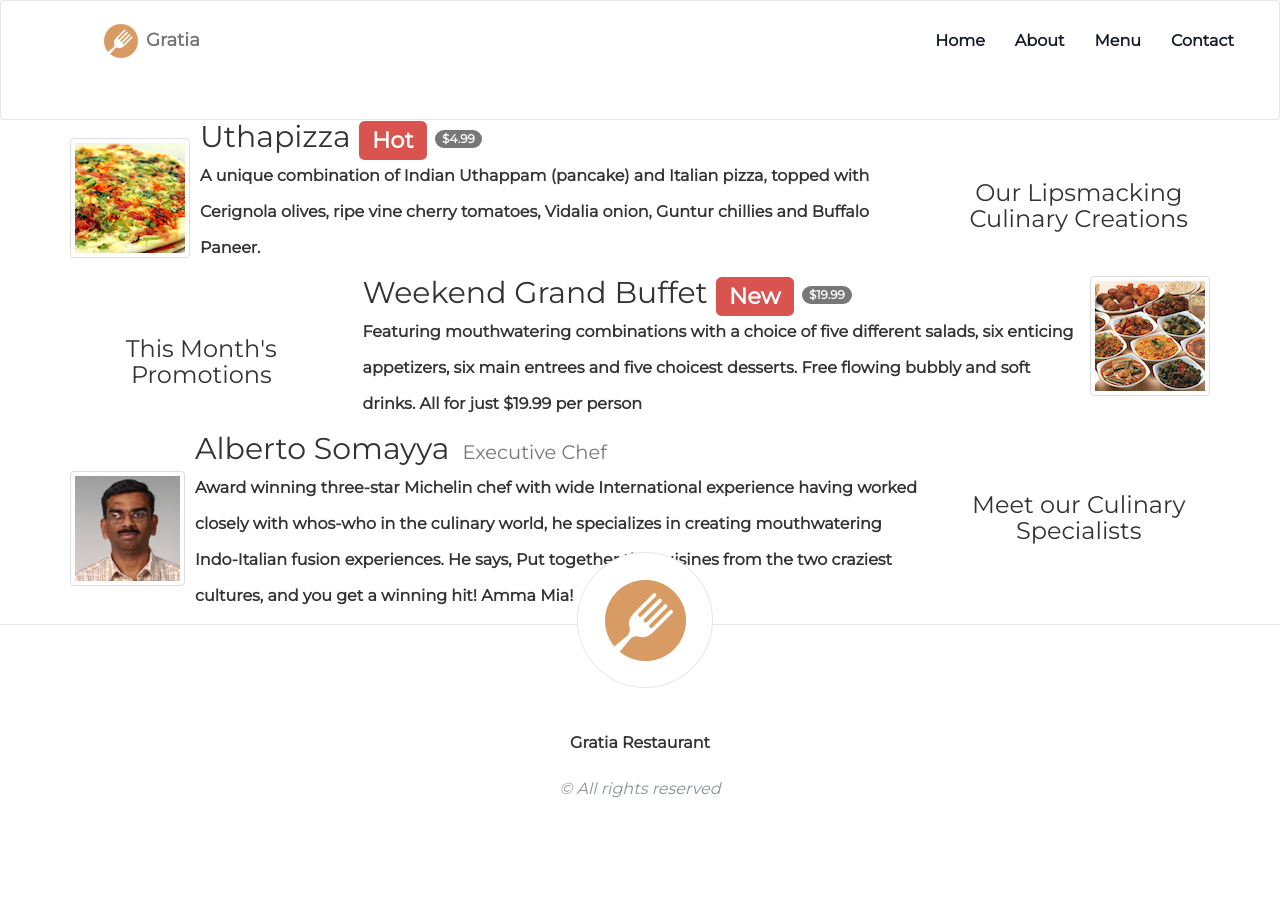
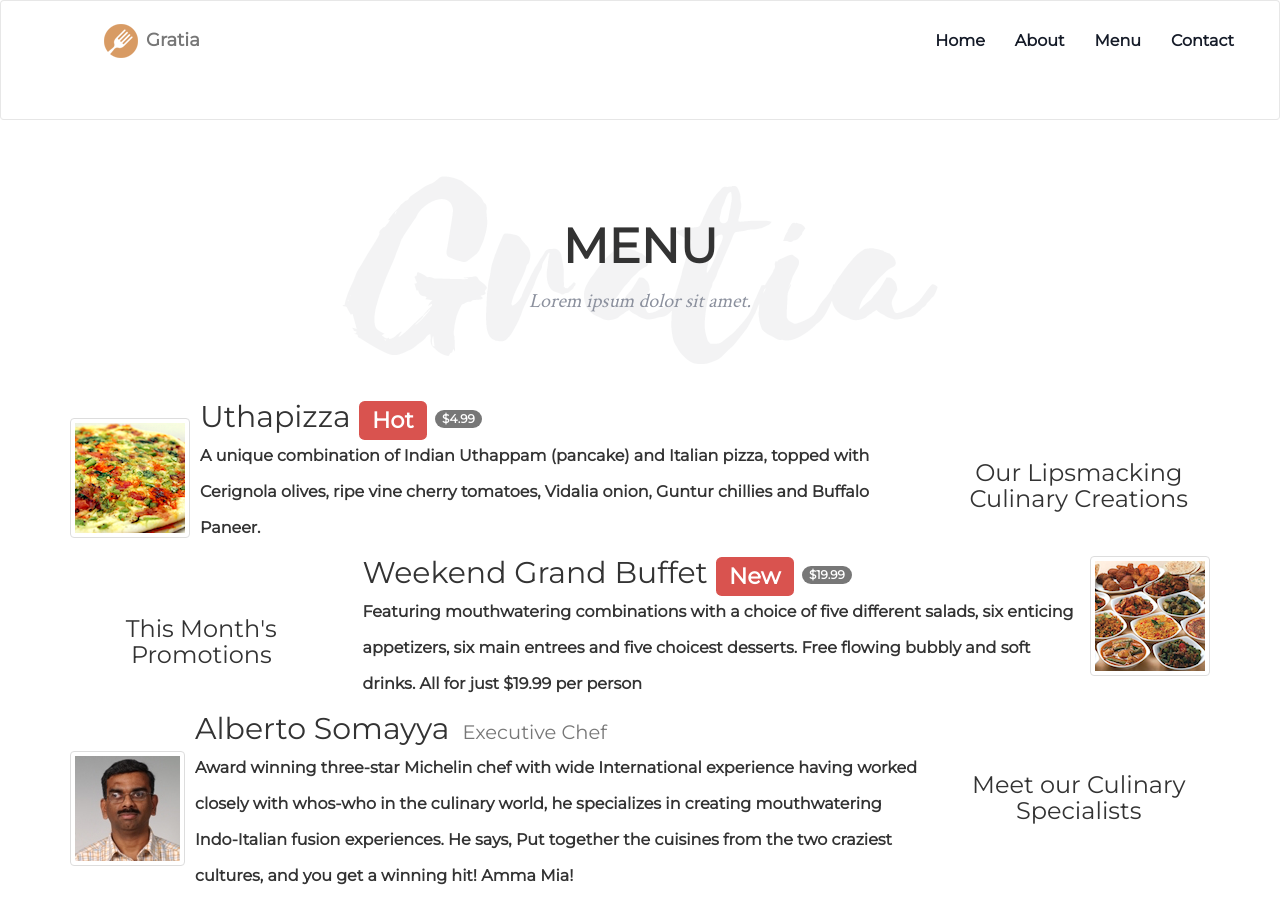
Before and after one commit to DrozdMargo/GratiaApp, a website: page app/index.html in a window 1280 px wide. Shown: the top 907 px of the page. Before the commit the page ends 837 px from the top, so only its background shows below. Drawn offline with nearby package versions, Linux system fonts and the light colour scheme; some packages are replaced by stand-ins of ours; a script that the page names is missing.

Commit message:
footer + header adaptived

```diff
--- a/app/index.html
+++ b/app/index.html
@@ -11,7 +11,7 @@
 <!-- build:css styles/main.css -->
     <link href="../bower_components/bootstrap/dist/css/bootstrap.min.css" rel="stylesheet">
     <link href="https://fonts.googleapis.com/css?family=Montserrat" rel="stylesheet">
-
+    <link href="https://fonts.googleapis.com/css?family=Crimson+Text" rel="stylesheet">
     <link rel="stylesheet" href="styles/main.css">
 <!-- endbuild -->
 
--- a/app/styles/main.css
+++ b/app/styles/main.css
@@ -46,35 +46,56 @@ a:active {
 .navbar-default .navbar-toggle:hover {
      background-color:#d89b64;
 }
-.row-footer {
-  margin: 0px auto;
-  padding: 20px 0px;
-  border-top: 1px solid #e6e6e6;
+header {
+	margin-bottom: 30px;
 }
-.row-footer p span {
+.menu-title {
+	background-image: url(../images/gratia.png);
+	background-repeat: no-repeat;
+	/*text-align: center;*/
+	background-position: center center;
+	/*vertical-align: middle;*/
+	height: 200px;
+	margin-top: 50px;
+}
+.menu-title h1 {
+	font-size: 48px;
+	font-weight: 700;
+	text-transform: uppercase;
+	padding-top: 50px;
+}
+
+.secondary-text {
+	font-family: 'Crimson Text', serif;
 	color: #8b909d;
-	font-size: 16px;
+	font-size: 20px;
 	font-style: italic;
-	line-height: 36px;
 	font-weight: 200;
 }
-.footer-logo {
-    position: absolute;
-    top: -100px;
-    left: 44%;
-}
-.footer-text {
+footer {
 	margin-top: 80px;
 }
+.row-footer {
+   border-top: 1px solid #e6e6e6;
+}
+.footer-logo {
+    position: relative;
+    transform: translateY(-50%);
+    text-align: center;
+  }
+.footer-text {
+	margin-top: -60px;
+}
+
+
 
 
 @media (min-width: 768px) {
 
-	 .navbar-brand>img {
-    	 padding-left: 80px;
+	.navbar-brand>img {
+    	padding-left: 80px;
      }
-
-	.navbar-nav>li {
+    .navbar-nav>li {
     	float: left;
 	}
 	.pull-right {
@@ -94,7 +115,28 @@ a:active {
 	 .navbar-nav ul {
 		width: 100%;
 	}
+	.menu-title {
+	background-image: url(../images/gratia477.png);
+	margin-top: 0;
+	height: 150px;
+	}
+	.menu-title h1 {
+	font-size: 38px;
+	}
+}
 
-
+@media (max-width: 548px) {
+	.menu-title {
+	background-image: url(../images/gratia315.png);
+	margin-top: 0;
+	height: 120px;
+	}
+	.menu-title h1 {
+	font-size: 26px;
+	}
+	.secondary-text {
+	font-size: 15px;
+	line-height: 15px;
+	}
 
 }
--- a/app/views/footer.html
+++ b/app/views/footer.html
@@ -5,7 +5,7 @@
                     <p align=center class="footer-logo"><img src="images/footer-logo.png" alt=""></p>
                     <div class="footer-text">
                         <p align=center>Gratia Restaurant</p>
-                        <p align=center><span>© All rights reserved</span></p>
+                        <p align=center class="secondary-text"><span>© All rights reserved</span></p>
                     </div>
                 </div>
             </div>
--- a/app/views/header.html
+++ b/app/views/header.html
@@ -1,4 +1,4 @@
-<nav class="navbar navbar-default" role="navigation">
+  <nav class="navbar navbar-default" role="navigation">
     <div class="container-fluid">
       <div class="navbar-header">
         <button type="button"  data-toggle="collapse" class="navbar-toggle collapsed" data-target="#bs-example-navbar-collapse-1">
@@ -17,5 +17,15 @@
                     <li><a ui-sref="app.contacts">Contact</a></li>
                 </ul>
        </div>
-  </div>
-</nav>
+    </div>
+  </nav>
+<header>
+<div class="row">
+  <col-md-12>
+    <div class="menu-title">
+        <h1 class="text-center">Menu</h1>
+        <p class="text-center secondary-text">Lorem ipsum dolor sit amet.</p>
+    </div>
+  </col-md-12>
+</div>
+</header>
```
Also changed, not shown: app/images/gratia.png (added), app/images/gratia287.png (added), app/images/gratia315.png (added), app/images/gratia477.png (added).
